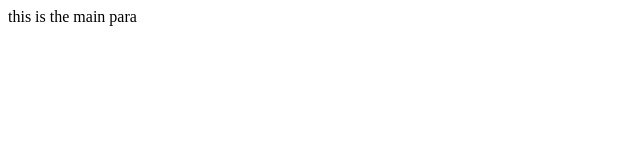
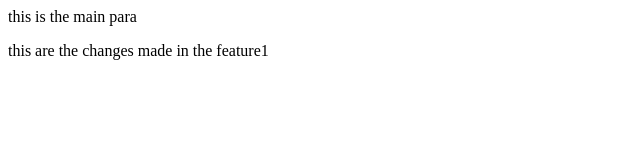
Before and after one commit to abdulhameed5465/localrepo, a plain HTML site: page index.html in a window 1280 px wide. Shown: the whole page, without its empty margins (0-640 px from the left). Drawn offline with Linux system fonts and the light colour scheme.

Commit message:
changes in the feature1

```diff
--- a/index.html
+++ b/index.html
@@ -1 +1,2 @@
 <p>this is the main para</p>
+<p>this are the changes made in the feature1</p>
```
